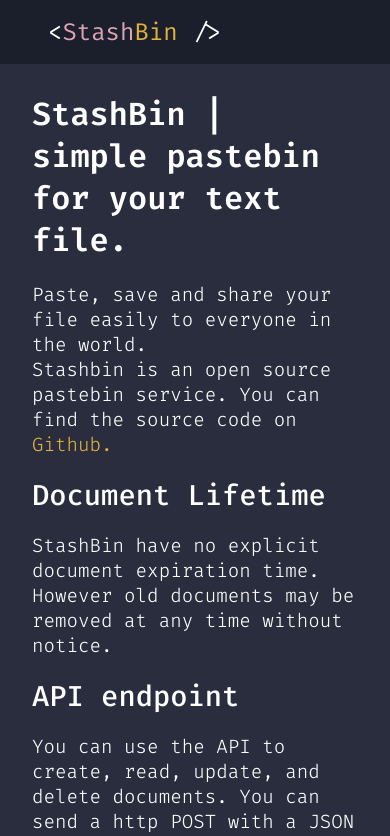
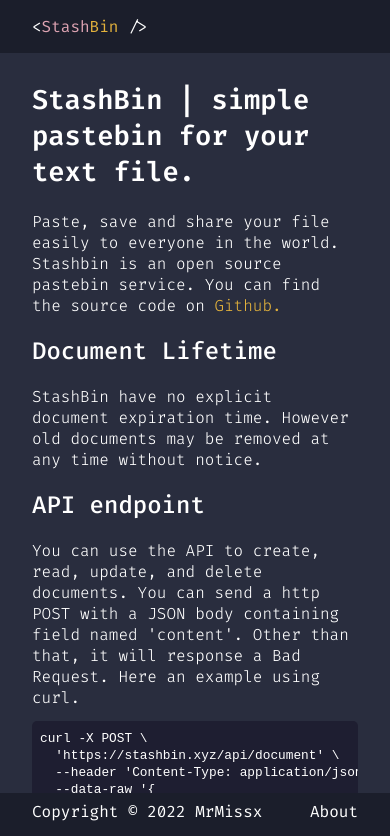
Before and after one commit to MrMissx/stashbin, a Next.js app: page /about in a window 390 px wide. Shown: the top 836 px of the page. Built offline with nearby package versions, Linux system fonts and the light colour scheme.

Commit message:
fix(styles): improve mobile UI
* fix inconsistent element style

```diff
--- a/src/pages/about.tsx
+++ b/src/pages/about.tsx
@@ -24,17 +24,17 @@
                     You can use the API to create, read, update, and delete documents. You can send
                     a http POST with a JSON body containing field named &apos;content&apos;. Other
                     than that, it will response a Bad Request. Here an example using curl.
-                </p>
-                <pre>
-                    <code>
-                        {`curl -X POST \\
+                    <pre>
+                        <code>
+                            {`curl -X POST \\
   'https://stashbin.xyz/api/document' \\
   --header 'Content-Type: application/json' \\
   --data-raw '{
   "content": "Hi Mom"
 }'`}
-                    </code>
-                </pre>
+                        </code>
+                    </pre>
+                </p>
                 <p>
                     And you can GET your document with the key received from POST on{" "}
                     <pre>
--- a/src/styles/About.module.scss
+++ b/src/styles/About.module.scss
@@ -8,10 +8,10 @@
 .content {
     display: flex;
     flex-direction: column;
-    height: 100%;
+    height: calc(100vh - 8.5rem);
     position: relative;
     background-color: v.$second-background;
-    overflow: hidden;
+    overflow-y: scroll;
     padding: 1rem 2rem;
 
     a {
@@ -26,7 +26,7 @@
     }
 
     h2 {
-        font-size: 1.8rem;
+        font-size: 1.7rem;
         font-weight: 500;
         color: v.$text;
         margin: 0.7rem 0;
@@ -44,9 +44,21 @@
         padding: 0.5rem;
         border-radius: 5px;
         font-size: 0.8rem;
+        font-family: inherit;
+        overflow: auto;
 
-        @media screen and (max-width: 600px) {
-            font-size: 0.7rem;
+    }
+    @media screen and (max-width: 600px) {
+        p {
+            font-size: 1rem;
+        }
+
+        h1 {
+            font-size: 1.7rem;
+        }
+
+        h2 {
+            font-size: 1.5rem;
         }
     }
 }
--- a/src/styles/components/Footer.module.scss
+++ b/src/styles/components/Footer.module.scss
@@ -3,11 +3,18 @@
     flex-shrink: 0;
     justify-content: space-between;
     max-height: 1.5rem;
-    margin: 0 3rem;
+    margin: 0 2rem;
     padding: 0.5rem 0;
 
     p {
         margin: 0;
         padding: 0;
     }
+
+    @media screen and (max-width: 600px) {
+        p,
+        a {
+            font-size: 1rem;
+        }
+    }
 }
--- a/src/styles/components/Header.module.scss
+++ b/src/styles/components/Header.module.scss
@@ -2,7 +2,7 @@
     display: flex;
     flex-shrink: 0;
     min-height: 2rem;
-    margin: 0 3rem;
+    margin: 0 2rem;
     padding: 0.5rem 0;
     justify-content: space-between;
 
@@ -48,4 +48,11 @@
             opacity: 100%;
         }
     }
+
+    @media screen and (max-width: 600px) {
+        p,
+        a {
+            font-size: 1rem;
+        }
+    }
 }
```
